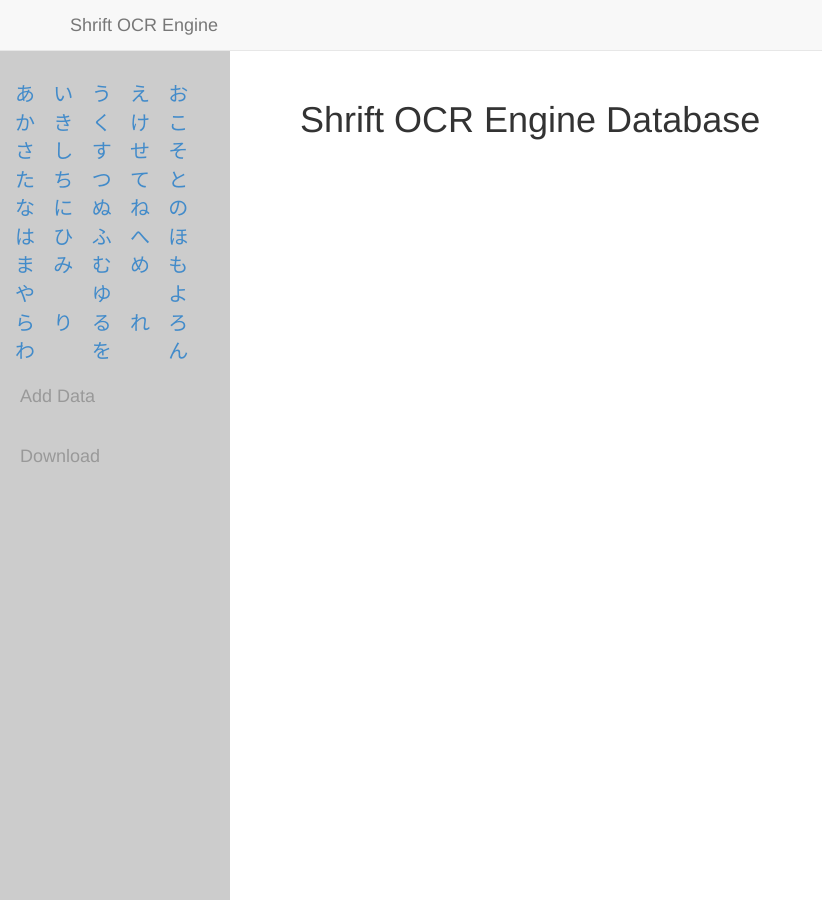
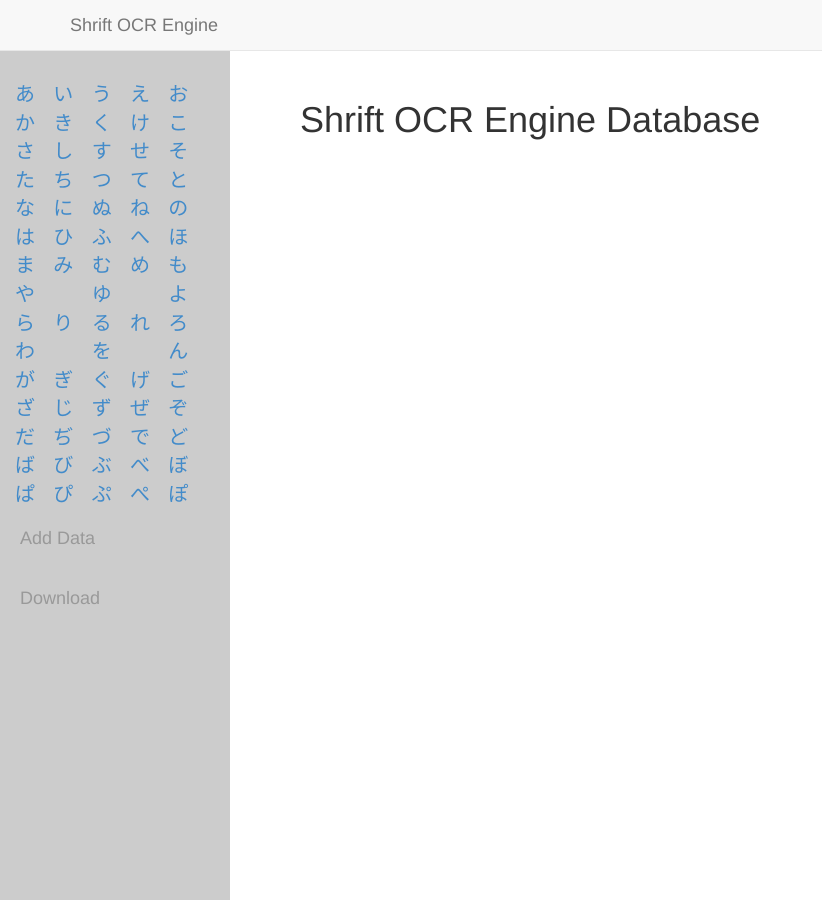
Before and after one commit to levelfour/shrift, a Flask app: page /test in a window 1280 px wide. Shown: the whole page, without its empty margins (0-822 px from the left). Run offline with Flask 2, Linux system fonts and the light colour scheme; parts of the project's set-up code (start-up, migrations or seed data) failed here and were passed over; some libraries are stand-ins or nearby versions.

Commit message:
add "dakuten" and "handakuten" data

```diff
--- a/server/shrift.py
+++ b/server/shrift.py
@@ -25,7 +25,12 @@ label = [
 	'ma', 'mi', 'mu', 'me', 'mo',
 	'ya', 'yu', 'yo',
 	'ra', 'ri', 'ru', 're', 'ro',
-	'wa', 'wo', 'n'
+	'wa', 'wo', 'n',
+	'ga', 'gi', 'gu', 'ge', 'go',
+	'za', 'zi', 'zu', 'ze', 'zo',
+	'da', 'di', 'du', 'de', 'do',
+	'ba', 'bi', 'bu', 'be', 'bo',
+	'pa', 'pi', 'pu', 'pe', 'po',
 ]
 
 clf = None
--- a/server/templates/test.html
+++ b/server/templates/test.html
@@ -102,6 +102,41 @@
               <div class="hiragana col-md-2">　</div>
               <div class="hiragana col-md-2"><a href="/data/n">ん</a></div>
             </div>
+            <div class="row">
+              <div class="hiragana col-md-2"><a href="/data/ga">が</a></div>
+              <div class="hiragana col-md-2"><a href="/data/gi">ぎ</a></div>
+              <div class="hiragana col-md-2"><a href="/data/gu">ぐ</a></div>
+              <div class="hiragana col-md-2"><a href="/data/ge">げ</a></div>
+              <div class="hiragana col-md-2"><a href="/data/go">ご</a></div>
+            </div>
+            <div class="row">
+              <div class="hiragana col-md-2"><a href="/data/za">ざ</a></div>
+              <div class="hiragana col-md-2"><a href="/data/zi">じ</a></div>
+              <div class="hiragana col-md-2"><a href="/data/zu">ず</a></div>
+              <div class="hiragana col-md-2"><a href="/data/ze">ぜ</a></div>
+              <div class="hiragana col-md-2"><a href="/data/zo">ぞ</a></div>
+            </div>
+            <div class="row">
+              <div class="hiragana col-md-2"><a href="/data/da">だ</a></div>
+              <div class="hiragana col-md-2"><a href="/data/di">ぢ</a></div>
+              <div class="hiragana col-md-2"><a href="/data/du">づ</a></div>
+              <div class="hiragana col-md-2"><a href="/data/de">で</a></div>
+              <div class="hiragana col-md-2"><a href="/data/do">ど</a></div>
+            </div>
+            <div class="row">
+              <div class="hiragana col-md-2"><a href="/data/ba">ば</a></div>
+              <div class="hiragana col-md-2"><a href="/data/bi">び</a></div>
+              <div class="hiragana col-md-2"><a href="/data/bu">ぶ</a></div>
+              <div class="hiragana col-md-2"><a href="/data/be">べ</a></div>
+              <div class="hiragana col-md-2"><a href="/data/bo">ぼ</a></div>
+            </div>
+            <div class="row">
+              <div class="hiragana col-md-2"><a href="/data/pa">ぱ</a></div>
+              <div class="hiragana col-md-2"><a href="/data/pi">ぴ</a></div>
+              <div class="hiragana col-md-2"><a href="/data/pu">ぷ</a></div>
+              <div class="hiragana col-md-2"><a href="/data/pe">ぺ</a></div>
+              <div class="hiragana col-md-2"><a href="/data/po">ぽ</a></div>
+            </div>
           <li class="sidebar-brand">
           <a href="/add">Add Data</a>
           <a href="/download">Download</a>
```
